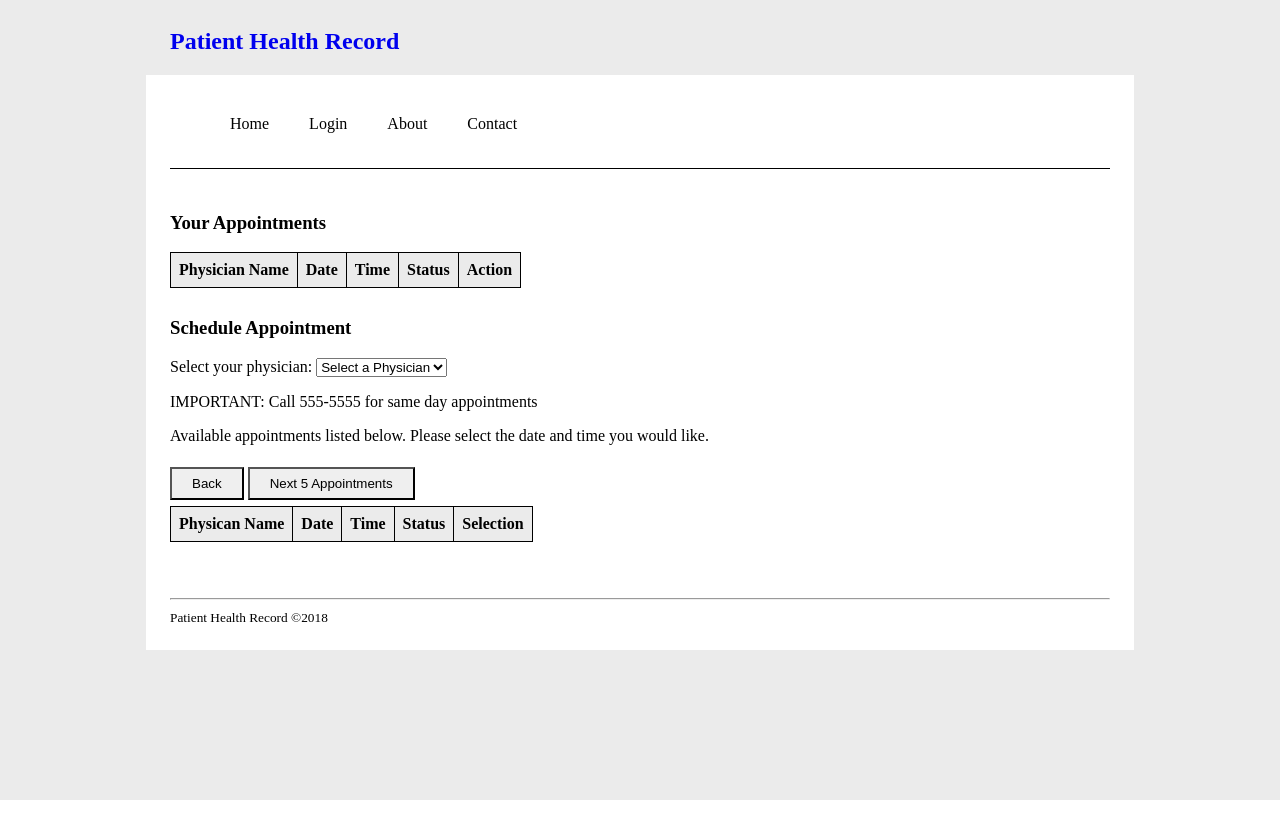
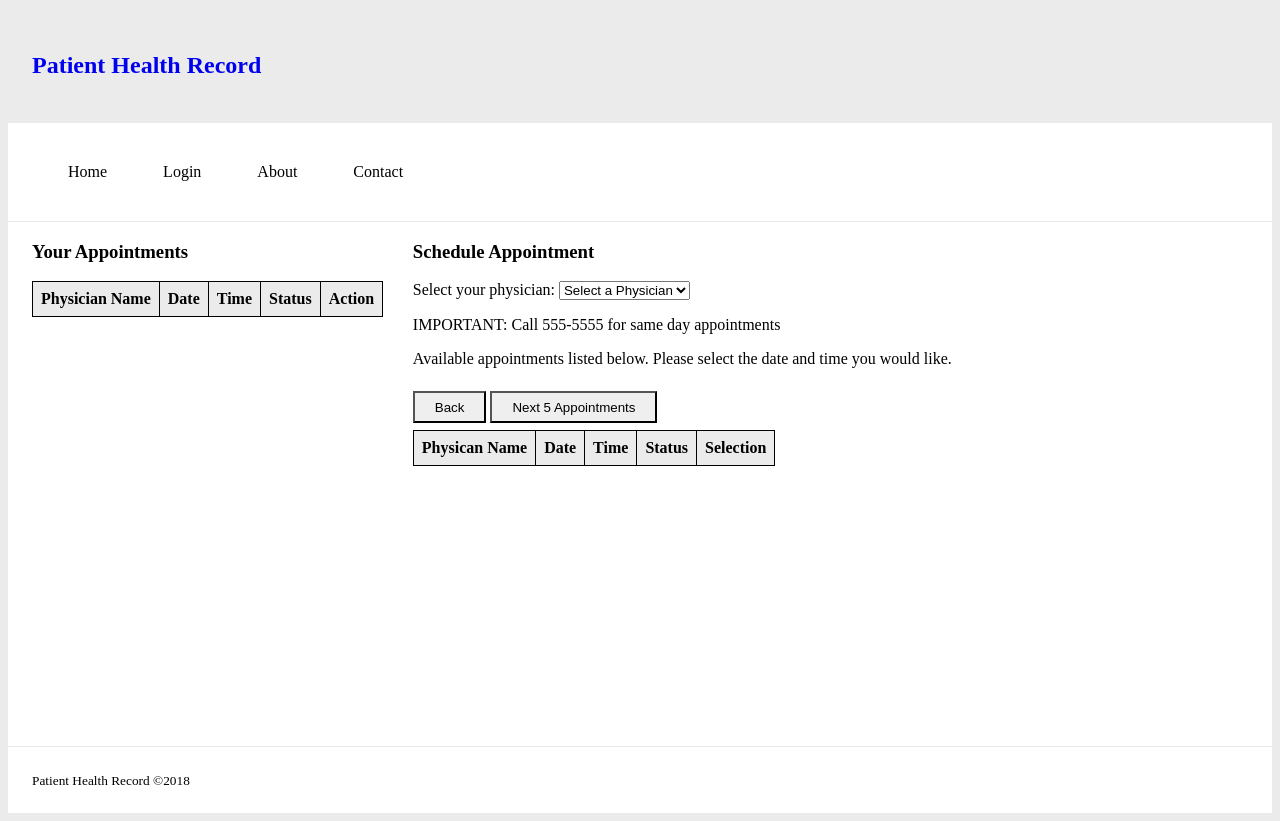
Before and after one commit to wa57/PatientHealthRecord, a PHP site: page /schedule-appointment.php in a window 1280 px wide. Before the commit the page ends 800 px from the top, so only its background shows below. Run offline with PHP 8.4, Linux system fonts and the light colour scheme; data comes from the database, SQL or seed files in the repository; lists and menus that the app fills with data are empty.

Commit message:
[CRON] Auto Commit

```diff
--- a/footer.php
+++ b/footer.php
@@ -1,7 +1,6 @@
 <div class="container footer">
     <div>
         <footer>
-        <hr/>
         <small>Patient Health Record &copy;2018</small>
         </footer>
     </div>
--- a/layout.php
+++ b/layout.php
@@ -9,42 +9,34 @@
             background-color: #ebebeb;
         }
 
-        .header {
-            grid-area: header;
+        .header, .menu, .main, .footer{
             margin: 0 auto;
+            padding: 1.5em;
         }
 
         .menu {
-            grid-area: menu;
-            margin: 0 auto;
             background-color: #fff;
-            padding: 1.5em;
+            border-bottom: 1px solid #ebebeb;
         }
 
         .main {
             grid-area: main;
-            margin: 0 auto;
             background-color: #fff;
-            padding: 1.5em;
             padding-top: 0;
+            grid-template-columns: 30% 70%;
+            grid-column-gap: 1em;
+            min-height: 500px;
         }
 
         .footer {
             grid-area: footer;
-            margin: 0 auto;
             background-color: #fff;
-            padding: 1.5em;
+            border-top: 1px solid #ebebeb;
         }
 
         .container {
             display: grid;
-            grid-template-areas:
-                'header header header header header header'
-                'menu menu menu menu menu menu'
-                'main main'
-                'footer';
-            grid-gap: 10px;
-            max-width: 940px;
+
         }
 
         h2 a {
@@ -56,17 +48,19 @@
         }
 
         nav {
-            padding-bottom: 35px;
-            border-bottom: 1px solid black;
+            padding: 1em;
         }
 
         nav ul {
             list-style-type: none;
             background-color: #333;
+            padding: 0;
+            margin: 0;
         }
 
         nav li {
             float: left;
+            margin-right: 1em;
         }
 
         nav li a {
--- a/schedule-appointment.php
+++ b/schedule-appointment.php
@@ -183,7 +183,7 @@
     });
 </script>
 <div class="container main">
-    <div style="float: left;">
+    <div>
         <h3>Your Appointments</h3>
         <table id="patient-appointments">
             <thead>
@@ -196,7 +196,7 @@
             <tbody id="patient-appointments-tbody"></tbody>
         </table>
     </div>
-    <div style="float: left;">
+    <div>
         <h3>Schedule Appointment</h3>
         <span>Select your physician:</span>
         <select id="physicians-list">
```
